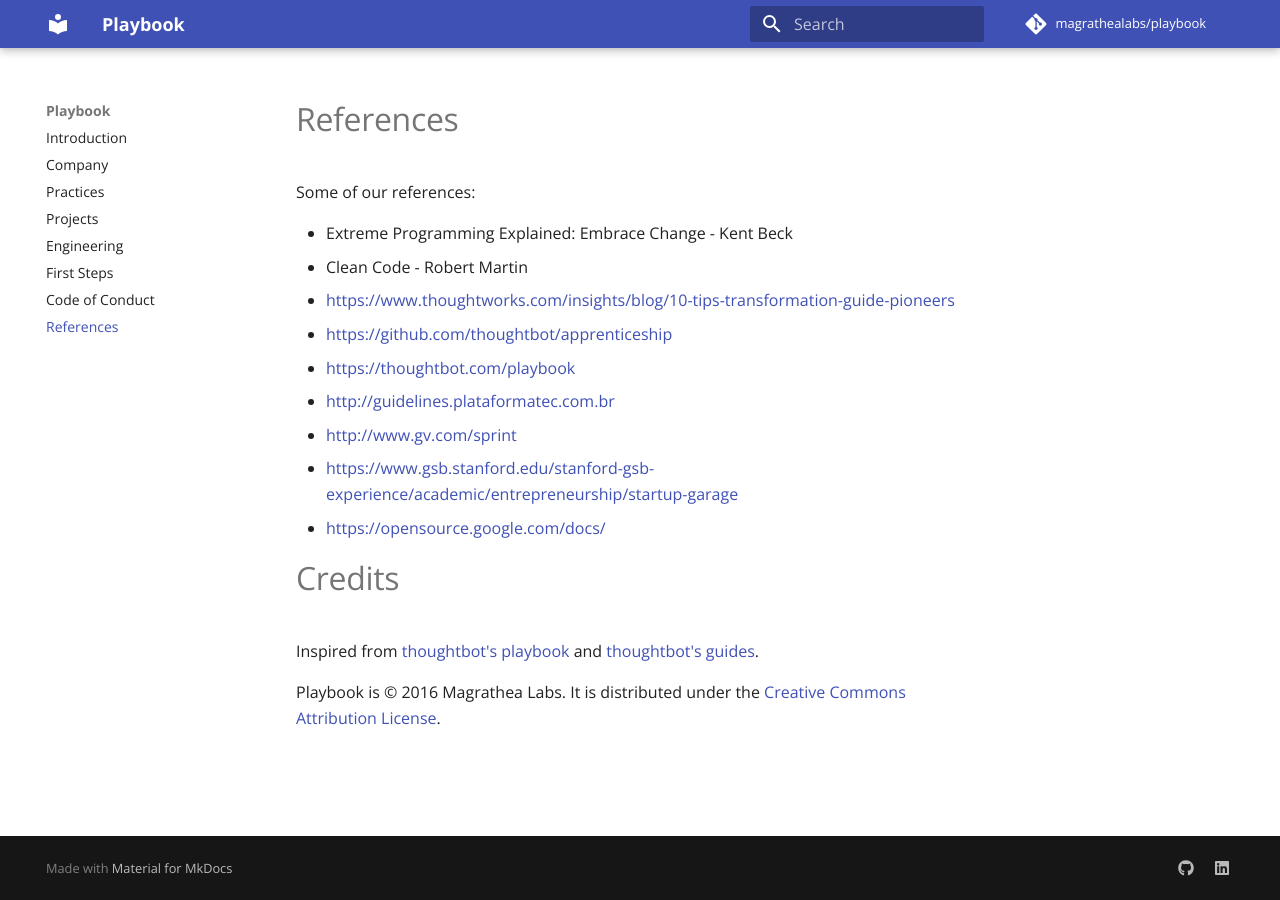
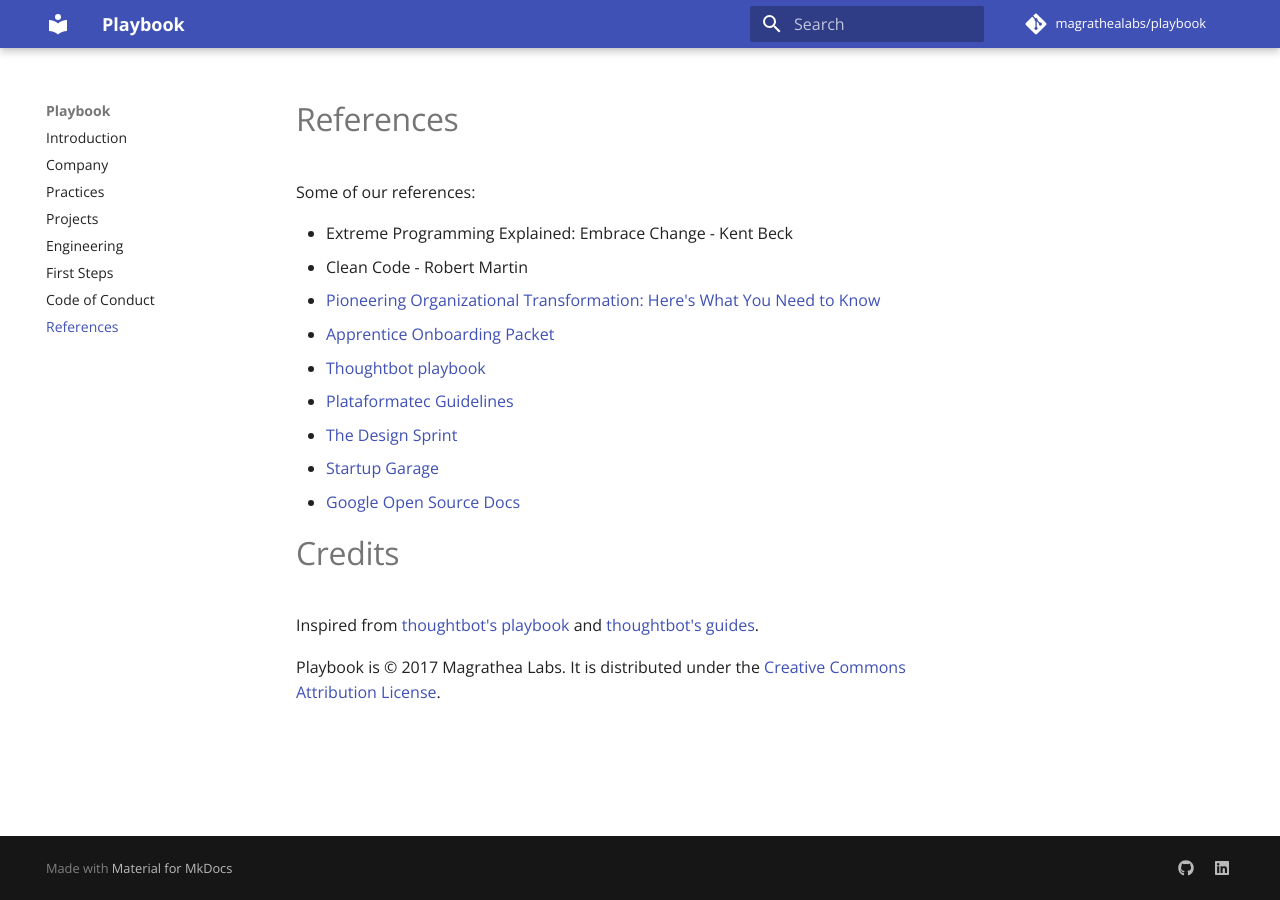
Before and after one commit to magrathealabs/playbook, an MkDocs documentation site: the page built from docs/x-references.md, in a window 1280 px wide. Built offline with MkDocs 1.6.1 and Material for MkDocs 9.7.7, drawn with Linux system fonts in a browser that asks for light colours; comment, search, counter and statistics services are not loaded; old or Windows-style settings are respelled for this version of MkDocs.

Commit message:
Better references

```diff
--- a/docs/x-references.md
+++ b/docs/x-references.md
@@ -4,16 +4,16 @@ Some of our references:
 
 * Extreme Programming Explained: Embrace Change - Kent Beck
 * Clean Code - Robert Martin
-* https://www.thoughtworks.com/insights/blog/10-tips-transformation-guide-pioneers
-* https://github.com/thoughtbot/apprenticeship
-* https://thoughtbot.com/playbook
-* http://guidelines.plataformatec.com.br
-* http://www.gv.com/sprint
-* https://www.gsb.stanford.edu/stanford-gsb-experience/academic/entrepreneurship/startup-garage
-* https://opensource.google.com/docs/
+* [Pioneering Organizational Transformation: Here's What You Need to Know](https://www.thoughtworks.com/insights/blog/10-tips-transformation-guide-pioneers)
+* [Apprentice Onboarding Packet](https://github.com/thoughtbot/apprenticeship)
+* [Thoughtbot playbook](https://thoughtbot.com/playbook)
+* [Plataformatec Guidelines](guidelines.plataformatec.com.br)
+* [The Design Sprint](www.gv.com/sprint)
+* [Startup Garage](https://www.gsb.stanford.edu/stanford-gsb-experience/academic/entrepreneurship/startup-garage)
+* [Google Open Source Docs](https://opensource.google.com/docs)
 
 # Credits
 
 Inspired from [thoughtbot's playbook](https://thoughtbot.com/playbook) and [thoughtbot's guides](https://github.com/thoughtbot/guides).
 
-Playbook is © 2016 Magrathea Labs. It is distributed under the [Creative Commons Attribution License](https://creativecommons.org/licenses/by/3.0/).
+Playbook is © 2017 Magrathea Labs. It is distributed under the [Creative Commons Attribution License](https://creativecommons.org/licenses/by/3.0/).
```
